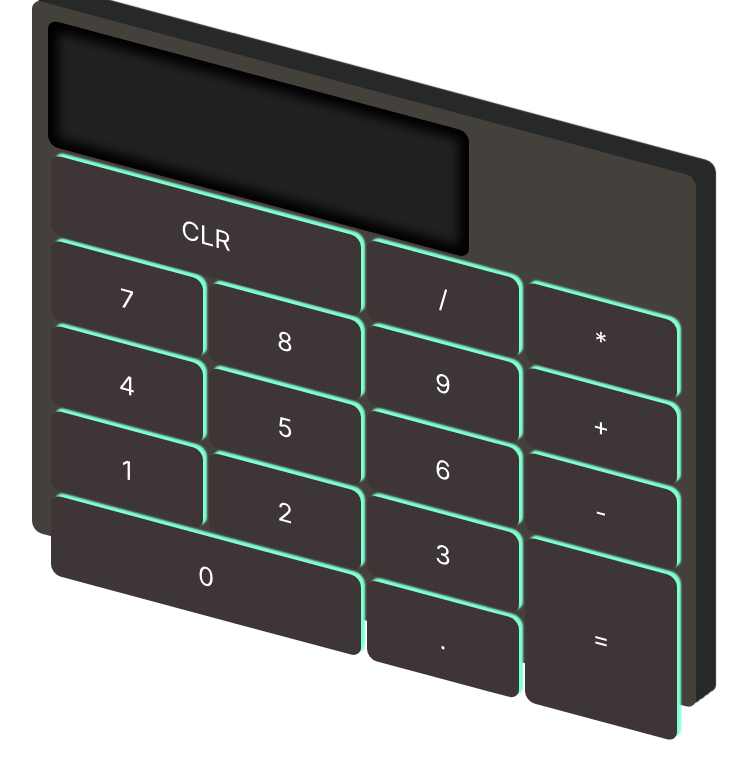
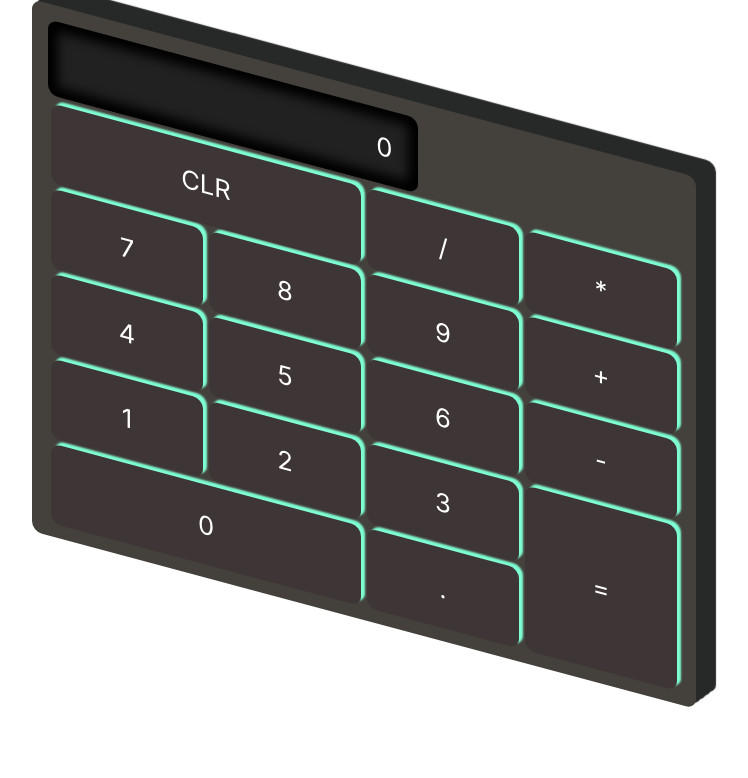
Before and after one commit to HEYROCKME/svelte-calc, a Svelte app: page / in a window 1280 px wide. Shown: the top 778 px of the page, without its empty margins (276-1024 px from the left). Built offline with nearby package versions, Linux system fonts and the light colour scheme.

Commit message:
Added display component

```diff
--- a/src/App.svelte
+++ b/src/App.svelte
@@ -6,6 +6,7 @@
 	import {result} from './stores'
 
 	let display
+	$: updateDisplay = display
 
 	const unsubscribe = result.subscribe(value => {
 		display = value
@@ -14,22 +15,39 @@
 
 
 
+   const updateScreen = (value) => {
+	   display === "0" ? result.set("") : null
+	result.update(screen => screen += value)
+   }
 
+   const clearAll = () => {
+	   result.set("0")
 
+   }
 
 	const handleEvent = (event) => {
 		const { target } = event
 		const {value, className, id } = target
-		console.log(className)
+
 
 
         switch (true) {
 			case className.includes('digit') && id != "decimal":
 
-			result.update(screen => screen += value)
-			console.log(target + value)
+			updateScreen(value)
 
-				break;
+			break;
+
+			case className.includes('operator') :
+			console.log("operator " + value)
+			break
+
+			case value ==="CLR" :
+			console.log("clear")
+			clearAll()
+
+
+			break
 
 			default:
 			console.log("case not met")
@@ -48,7 +66,7 @@
 <main>
 
 	<Calculator>
-		<Display id="display" displayValue={display} />
+		<Display id="display" displayValue={updateDisplay} />
 
 		   {#each keypads as keypad}
 		  <Button value={keypad.value} className={keypad.class} id={keypad.id} handling={(e) => handleEvent(e)} />
--- a/src/Display.svelte
+++ b/src/Display.svelte
@@ -1,6 +1,16 @@
 <script>
-export let displayValue = "0"
+// import { afterUpdate } from 'svelte';
+// import {result} from './stores'
+
+export let displayValue
 export let id
+
+
+// afterUpdate(() => {
+//     const unsubscribe = result.subscribe(value => {
+// 		display = value
+// 	})
+// });
 
 
 
@@ -12,11 +22,12 @@ export let id
 </script>
 
 
-<div id={id}>{displayValue}</div>
+<!-- <div id={id}>{displayValue}</div> -->
+<input id={id} type="text" bind:value={displayValue} />
 
 <style>
 
-    div {
+    input {
         height: 75px;
         background-color: rgb(34, 33, 33);
         color:white;
@@ -24,6 +35,7 @@ export let id
         padding: 1em;
         text-align: right;
         font-size: 1.6em;
+        border: none;
         border-radius: 10px;
         box-shadow: inset 0px 0 10px 10px black ;
         margin-bottom: .2em;
--- a/src/stores.js
+++ b/src/stores.js
@@ -1,3 +1,3 @@
 import { writable } from 'svelte/store'
 
-export const result = writable('')
+export const result = writable('0')
```
